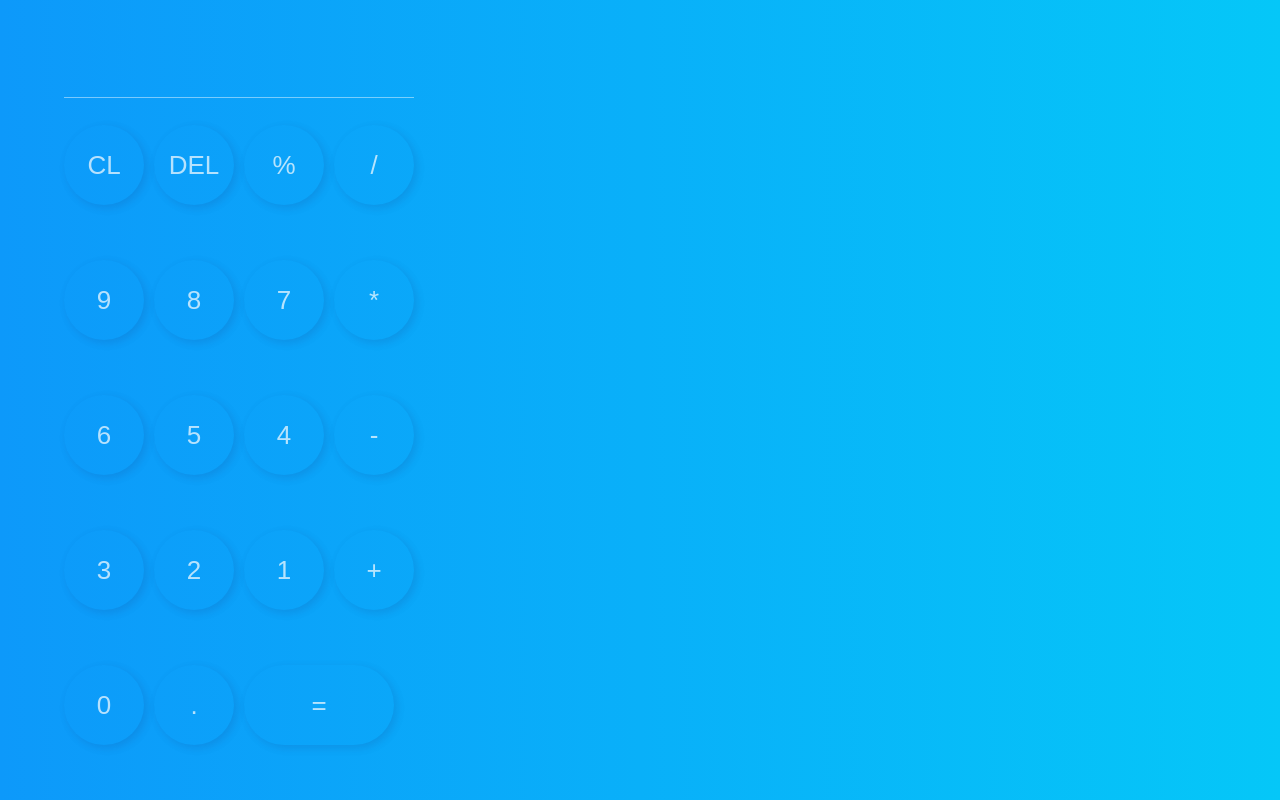
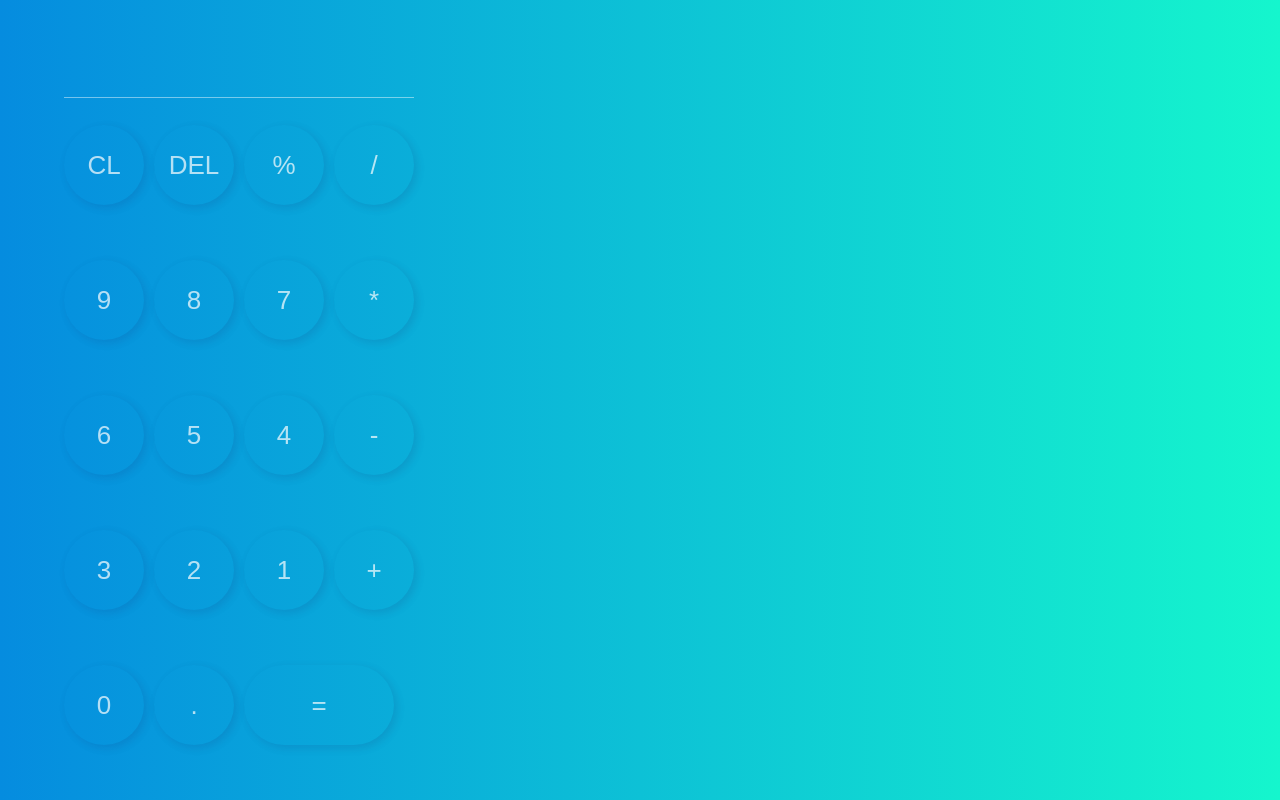
Before and after one commit to imyath6666/calculator, a plain HTML site: page index.html in a window 1280 px wide. Drawn offline with Linux system fonts and the light colour scheme.

Commit message:
Update style.css

```diff
--- a/style.css
+++ b/style.css
@@ -17,7 +17,7 @@ body {
   display: flex;
   justify-content: center;
   align-items: center;
-  background: linear-gradient(to right, #0D99FA, #05C7F8);
+  background: linear-gradient(to right,  #058CDF, #15F6CD);
 
 }
 
```
